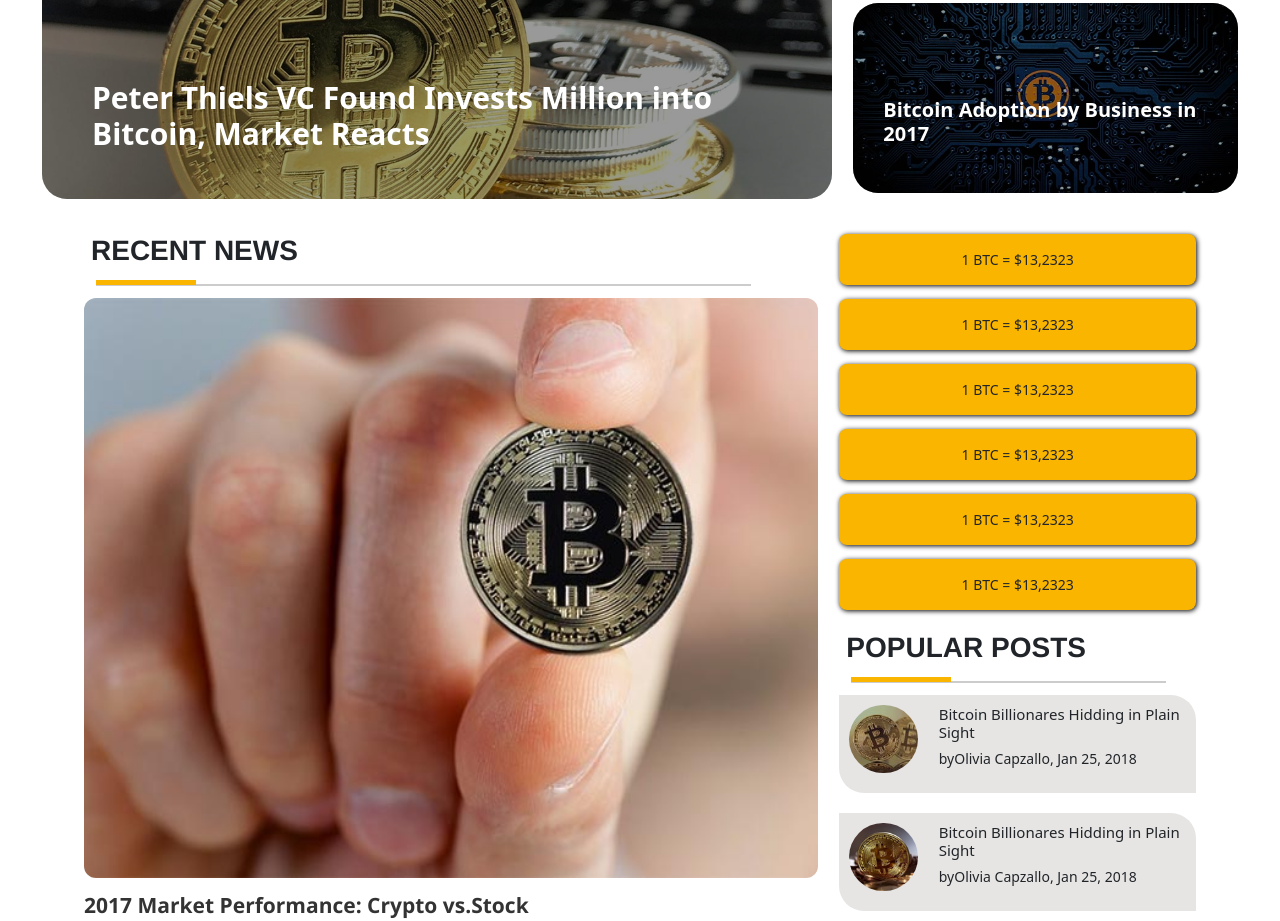
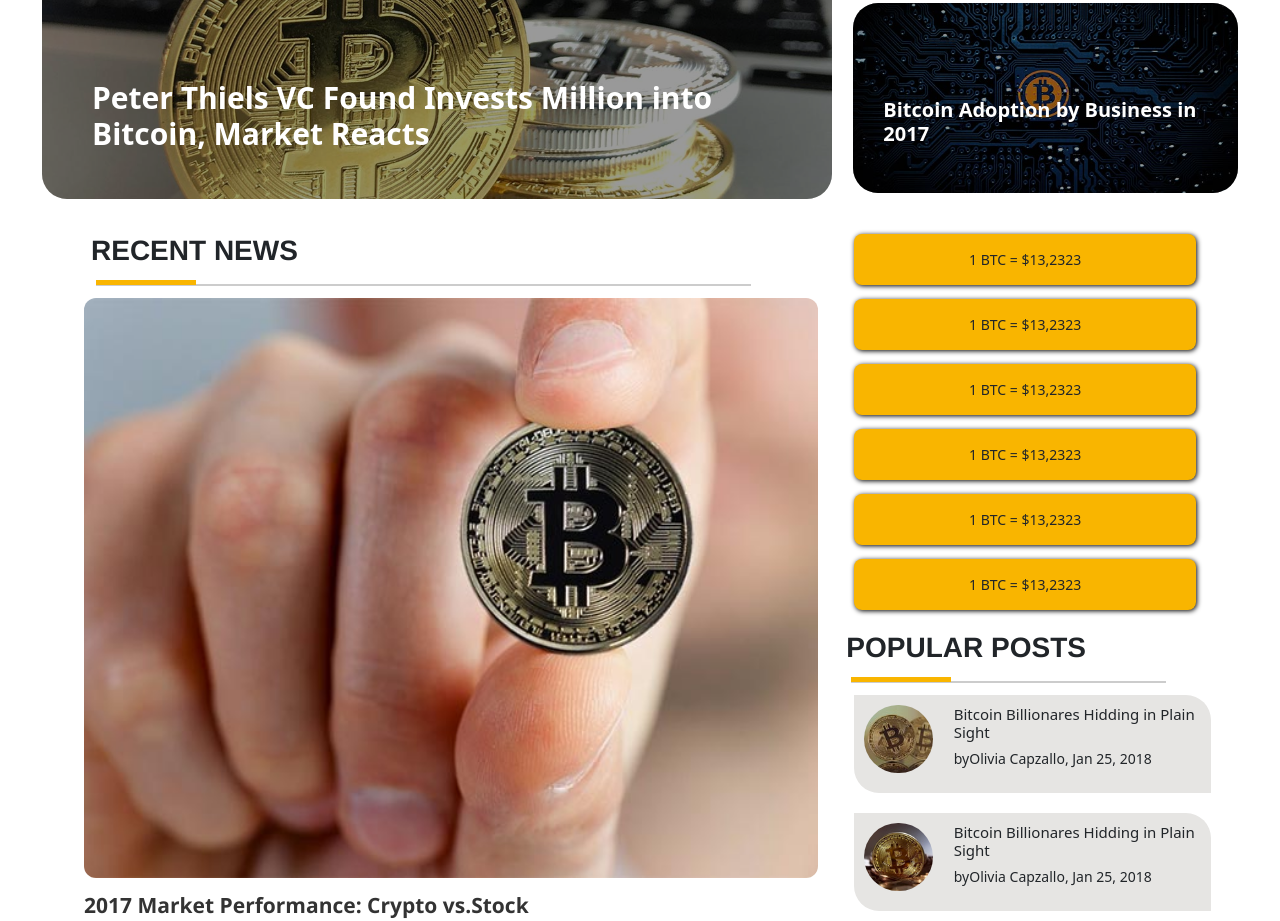
Before and after one commit to RNCstar/CriptoWEB, a plain HTML site: page index.html in a window 1280 px wide. Shown: the part 297-1218 px from the top of the page. Drawn offline with nearby package versions, Linux system fonts and the light colour scheme.

Commit message:
fix some problems

```diff
--- a/Style/mediaQuery.css
+++ b/Style/mediaQuery.css
@@ -98,6 +98,11 @@
         padding: 10px;
         border-top-right-radius: 25px;
         border-bottom-left-radius: 25px;
+        margin-left: 15px;
+    }
+
+    .bitValue {
+        margin-left: 15px;
     }
 }
 
```
